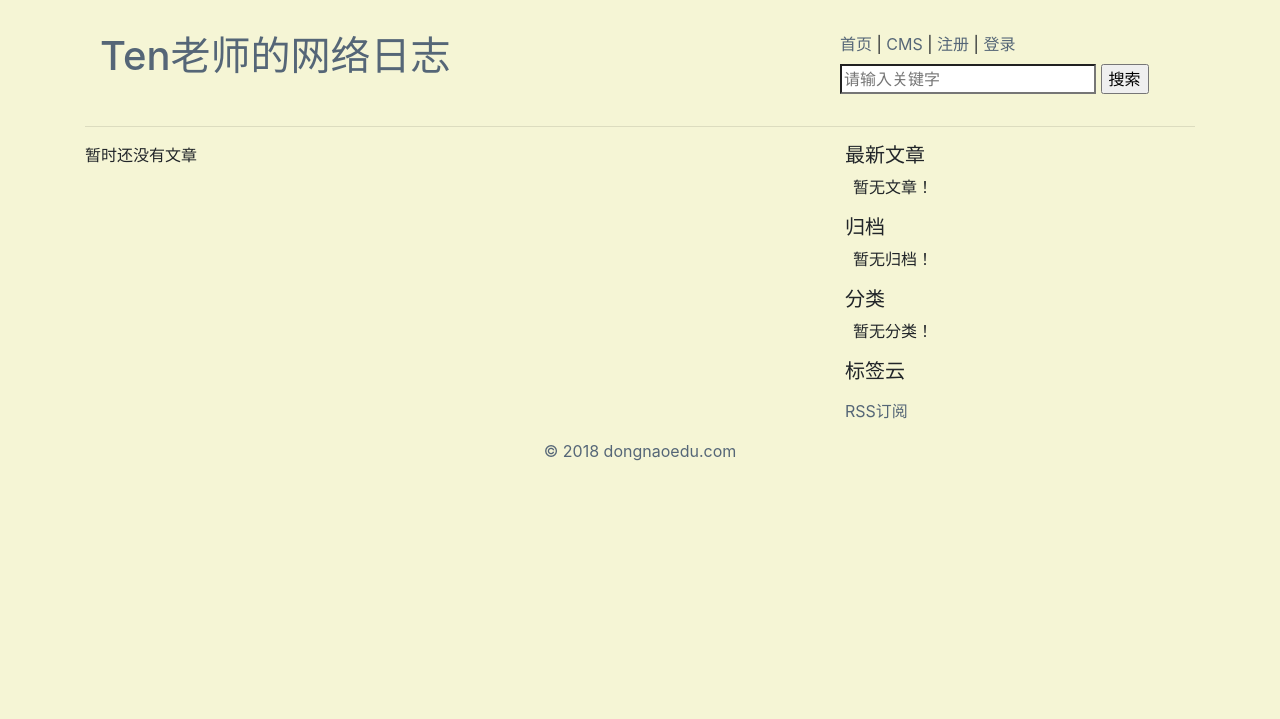
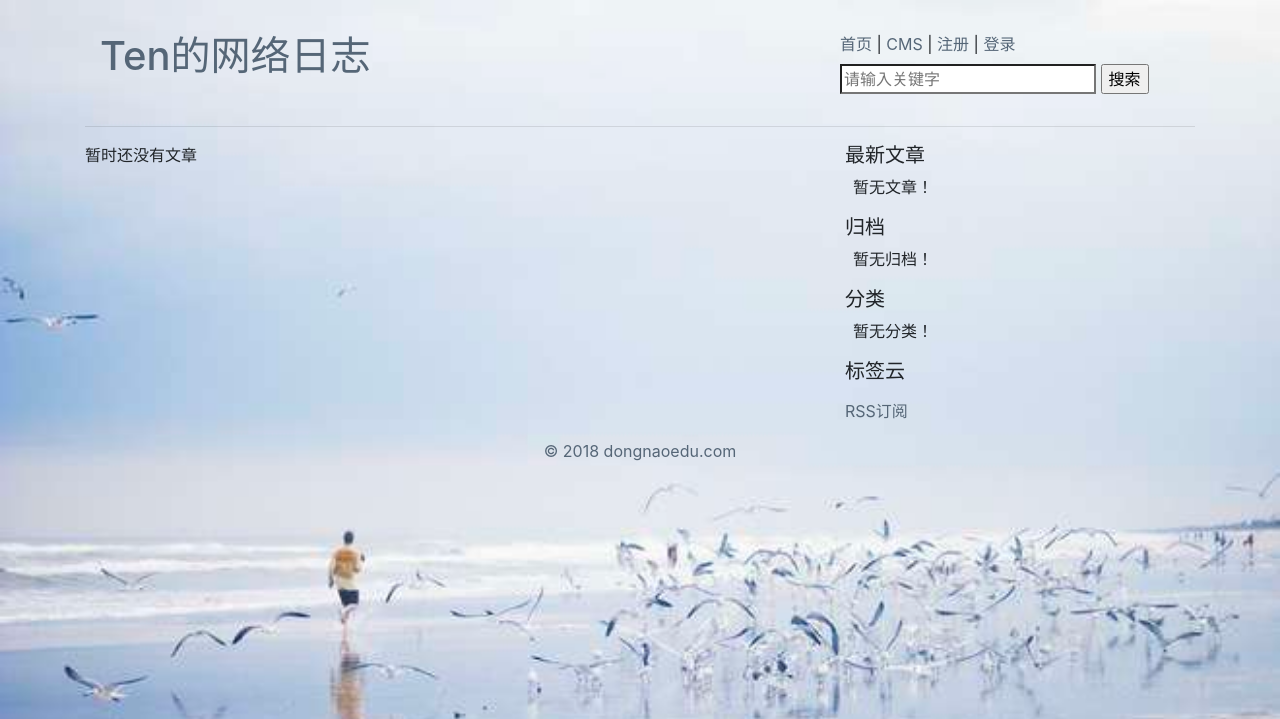
Before and after one commit to tanglang1990/blog_for_person, a Django app: page / in a window 1280 px wide. Shown: the top 719 px of the page. Run offline with Django 3.2, Linux system fonts and the light colour scheme; data that the repository does not hold is empty; some libraries are stand-ins or nearby versions.

Commit message:
添加背景图片

```diff
--- a/blogproject/blogproject/settings.py
+++ b/blogproject/blogproject/settings.py
@@ -38,6 +38,9 @@ INSTALLED_APPS = [
     'users',
     'blog',
 ]
+
+from django.middleware.security import SecurityMiddleware
+from django.middleware.clickjacking import XFrameOptionsMiddleware
 
 MIDDLEWARE = [
     'django.middleware.security.SecurityMiddleware',
@@ -131,7 +134,7 @@ STATICFILES_DIRS = [
 
 AUTH_USER_MODEL = 'users.User'
 
-TITLE = 'Ten老师的网络日志'
+TITLE = 'Ten的网络日志'
 
 PER_PAGE = 2
 
--- a/blogproject/static/css/custom.css
+++ b/blogproject/static/css/custom.css
@@ -1,5 +1,8 @@
 body {
     background-color: #f5f5d5;
+    background-size: cover;
+    background-repeat: no-repeat;
+    background-image: url(/static/img/body.jpg);
 }
 
 a {
@@ -26,7 +29,6 @@ a:hover {
     margin: 5rem 0
 }
 
-
 ul {
     list-style: none;
     padding-left: 0.5rem;
@@ -36,11 +38,11 @@ ul {
     padding-left: 0;
 }
 
-.search-form{
+.search-form {
     margin-top: 0.5rem;
 }
 
-.input-form  input,textarea {
+.input-form input, textarea {
     display: block;
     width: 100%;
     padding: .375rem .75rem;
@@ -67,10 +69,10 @@ ul {
     padding-bottom: 0.5rem;
 }
 
-.font-size-8{
+.font-size-8 {
     font-size: 0.8rem;
 }
 
-.font-size-10{
+.font-size-10 {
     font-size: 1rem;
 }
```
Also changed, not shown: blogproject/static/img/body.jpg (added). Lines whose indentation alone changed are shown as unchanged.
